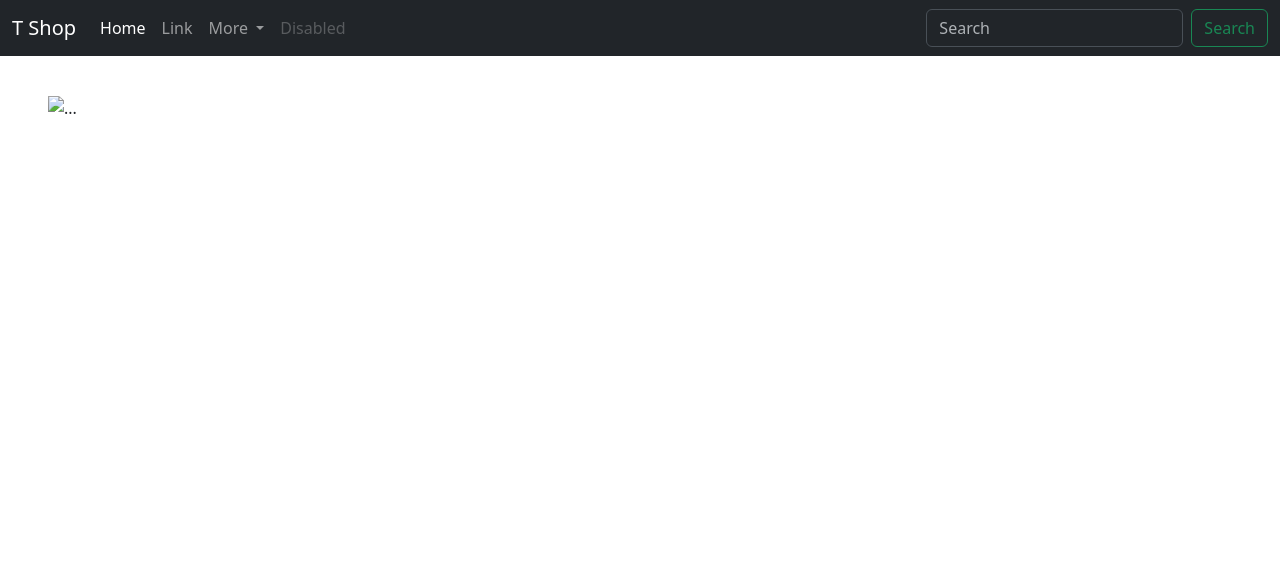
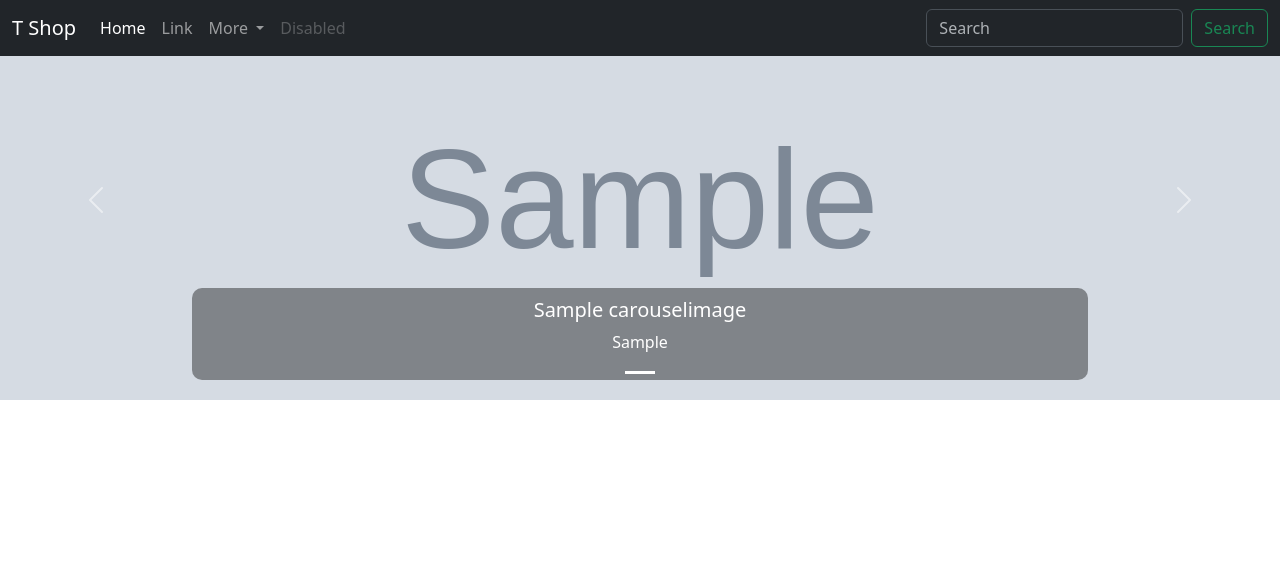
Before and after one commit to ananthakrishnanpta/b427-tshop, a Django app: page / in a window 1280 px wide. Shown: the top 580 px of the page. Run offline with Django 5.2, Linux system fonts and the light colour scheme; tables that the repository leaves empty hold one stand-in row (values such as "Sample post"); grey boxes marked "Sample" are stand-in pictures.

Commit message:
completed carousel; CRUD pending

```diff
--- a/Tshop/mainapp/models.py
+++ b/Tshop/mainapp/models.py
@@ -1,4 +1,10 @@
 from django.db import models
+
+# This module models the schema
+
+# Every model listed here, when we run the migration commands,
+# Will either create, or alter related tables
+
 
 # Create your models here.
 class CarouselImage(models.Model):
--- a/Tshop/mainapp/views.py
+++ b/Tshop/mainapp/views.py
@@ -1,14 +1,22 @@
 from django.shortcuts import render
+from .models import CarouselImage
+
+# Views.py handles request-response
+# It also handles the DML and DQL operations required for the same.
 
 # Create your views here.
 
 def homeView(request):
     template = 'mainapp/home.html'
+    context = {
+        # This will be an array of all active carousel image objects mapped from DB
+        'carousel_images' : CarouselImage.objects.filter(is_active = True),
+    }
 
     return render(
         request = request,
         template_name= template,
-        context={}
+        context= context
     )
 
 def aboutView(request):
--- a/Tshop/static/css/style.css
+++ b/Tshop/static/css/style.css
@@ -3,3 +3,35 @@
     margin: 0;
     box-sizing: border-box;
 }
+
+/* Carousel wrapper */
+#carouselExampleCaptions {
+    width: 100%;
+}
+
+/* Fix height using aspect ratio */
+#carouselExampleCaptions .carousel-inner {
+    width: 100%;
+    aspect-ratio: 16 / 5;
+    overflow: hidden;
+}
+
+/* Each slide */
+#carouselExampleCaptions .carousel-item {
+    width: 100%;
+    height: 100%;
+}
+
+/* Image styling */
+#carouselExampleCaptions .carousel-item img {
+    width: 100%;
+    height: 100%;
+    object-fit: cover;
+}
+
+/* Caption styling for better readability */
+.carousel-caption {
+    background: rgba(0, 0, 0, 0.4);
+    padding: 10px;
+    border-radius: 10px;
+}
--- a/Tshop/templates/base/base.html
+++ b/Tshop/templates/base/base.html
@@ -20,7 +20,7 @@
 <body>
     {% include 'base/includes/header.html' %}
 
-    <main class="container-fluid my-5 p-5">
+    <main class="">
         {% block content %}{% endblock %}
     </main>
 
--- a/Tshop/templates/mainapp/includes/carousel.html
+++ b/Tshop/templates/mainapp/includes/carousel.html
@@ -1,19 +1,20 @@
 
 <div id="carouselExampleCaptions" class="carousel slide">
   <div class="carousel-indicators">
-    <button type="button" data-bs-target="#carouselExampleCaptions" data-bs-slide-to="0" class="active" aria-current="true" aria-label="Slide 1"></button>
-    <button type="button" data-bs-target="#carouselExampleCaptions" data-bs-slide-to="1" aria-label="Slide 2"></button>
-    <button type="button" data-bs-target="#carouselExampleCaptions" data-bs-slide-to="2" aria-label="Slide 3"></button>
+    {% for carousel_image in carousel_images %}
+    <button type="button" data-bs-target="#carouselExampleCaptions" data-bs-slide-to="{{forloop.counter | add:'-1'}}" class="{% if forloop.counter == 1 %}active{% endif %}" aria-current="{% if forloop.counter == 1 %}true{% endif %}" aria-label="Slide {{forloop.counter}}"></button>
+    {% endfor %}
   </div>
   <div class="carousel-inner">
-
-    <div class="carousel-item active">
-      <img src="" class="d-block w-100" alt="...">
+    {% for carousel_image in carousel_images %}
+    <div class="carousel-item {% if forloop.counter == 1 %}active{% endif %}">
+      <img src="{{carousel_image.image.url}}" class="d-block w-100" alt="...">
       <div class="carousel-caption d-none d-md-block">
-        <h5>First slide label</h5>
-        <p>Some representative placeholder content for the first slide.</p>
+        <h5>{{carousel_image.title}}</h5>
+        <p>{{carousel_image.caption }}</p>
       </div>
     </div>
+    {% endfor %}
 
 
   </div>
```
